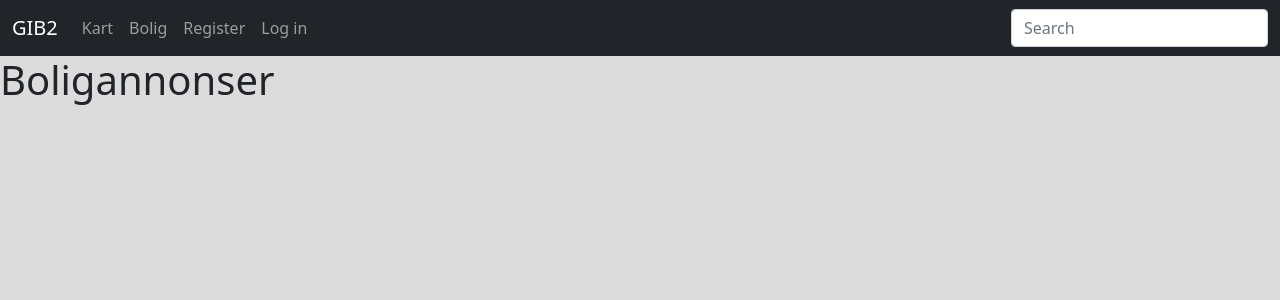
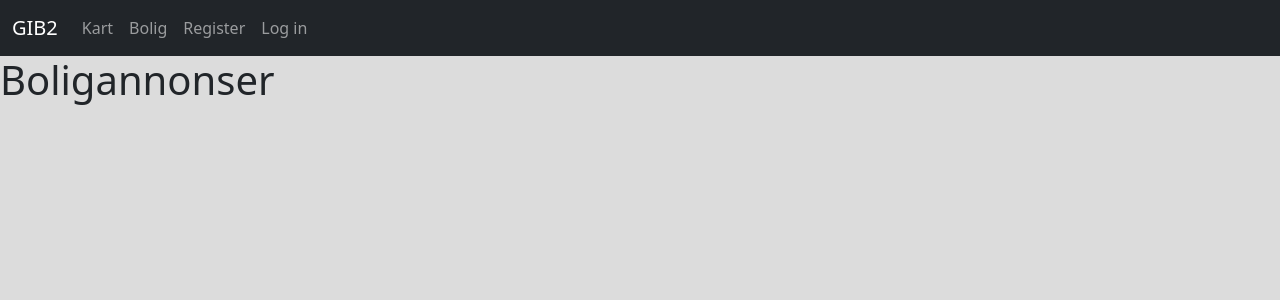
Before and after one commit to Torbjoau/GIB2Prosjekt, a Django app: page /Bolig/ in a window 1280 px wide. Shown: the top 300 px of the page. Run offline with Django 3.2, Linux system fonts and the light colour scheme; data that the repository does not hold is empty.

Commit message:
remove search

```diff
--- a/templates/partials/base.html
+++ b/templates/partials/base.html
@@ -62,9 +62,6 @@
                 </ul>
               </li>-->
             </ul>
-            <form>
-                <input class="form-control" type="text" placeholder="Search" aria-label="Search">
-            </form>
         </div>
     </div>
 </nav>
```
